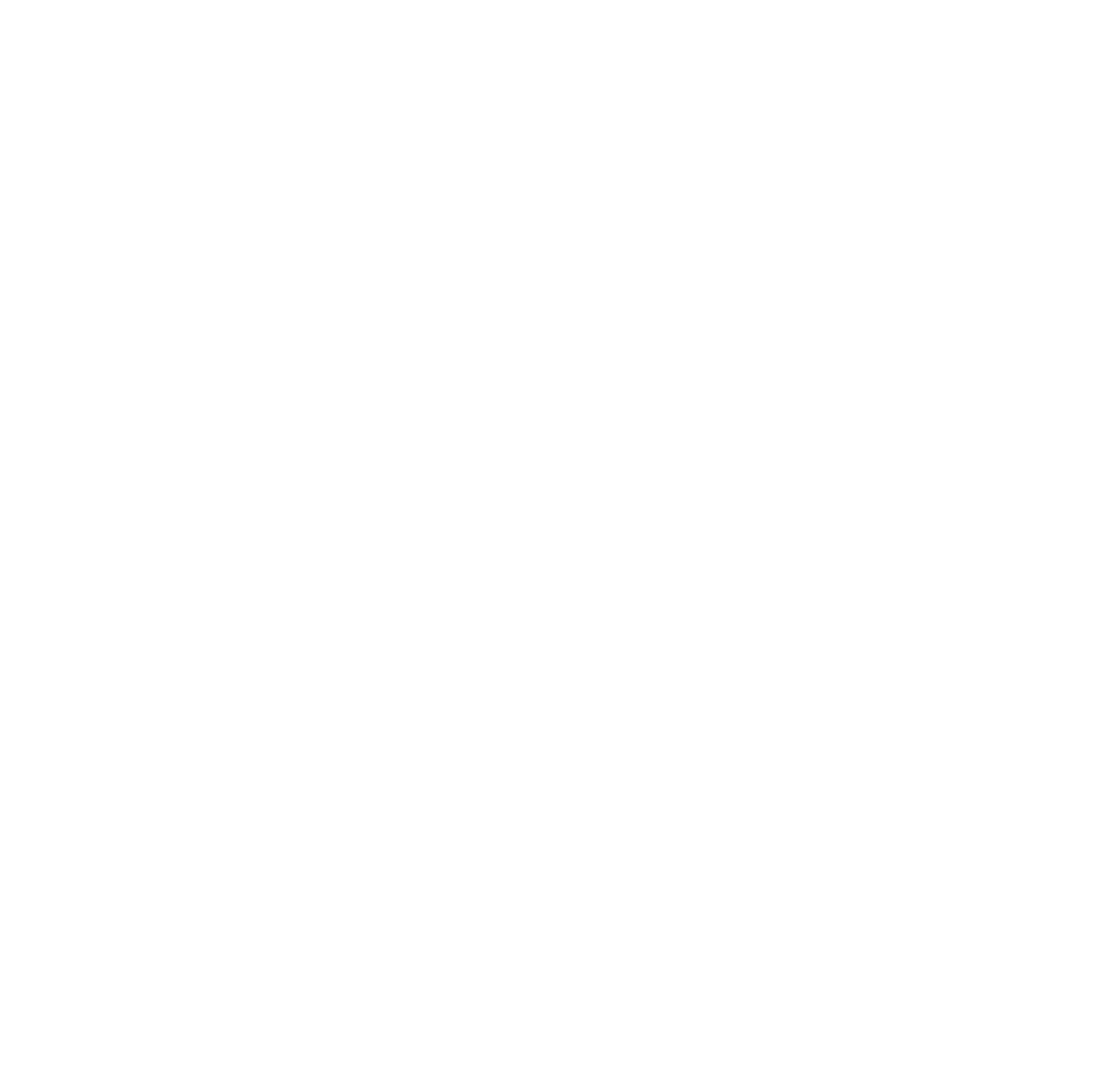
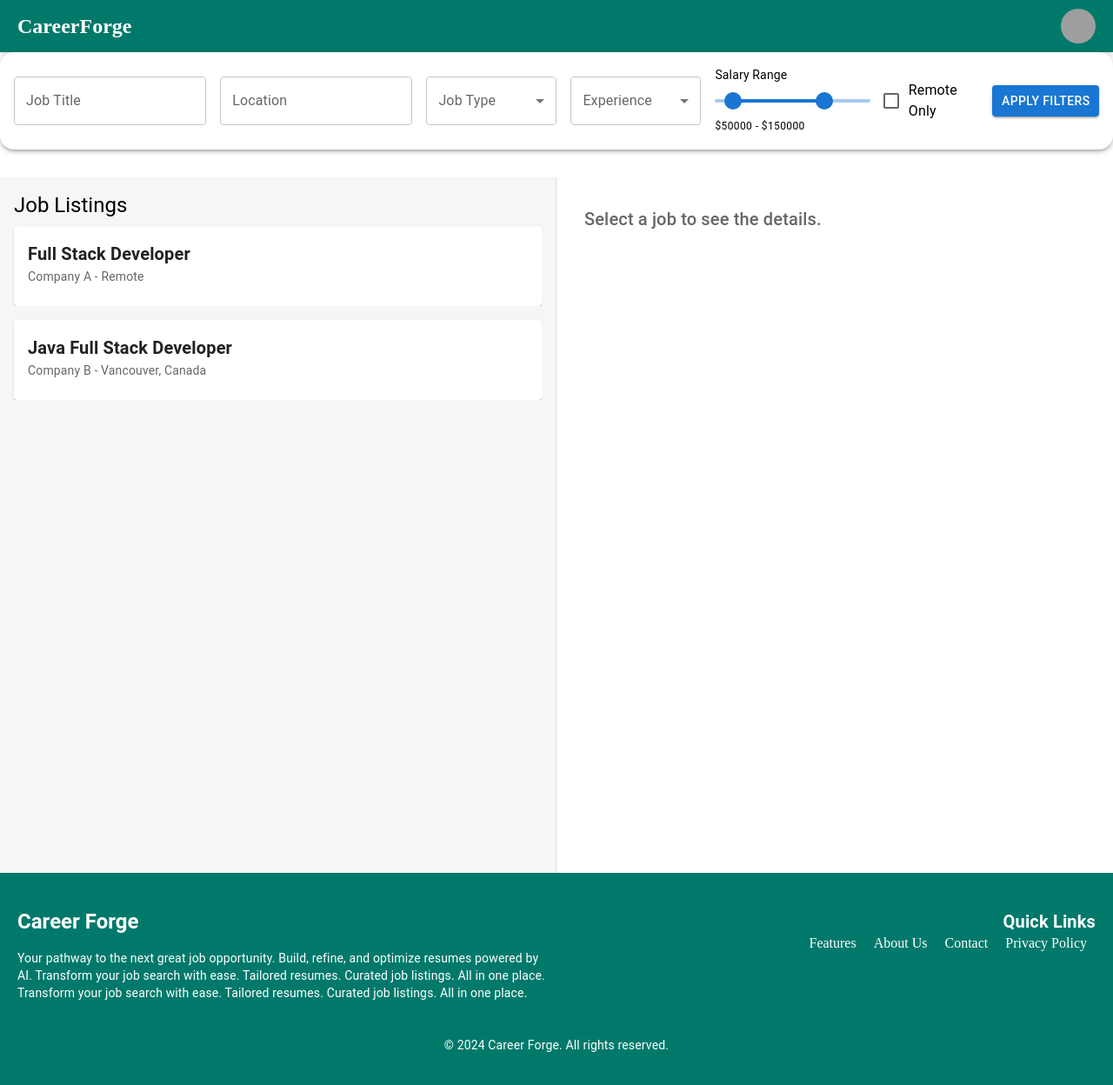
Before and after one commit to RamKashyap2050/CareerForge, a React (Vite) app in the folder frontend/: page /joblistings in a window 1280 px wide. Before the commit this address had no page. Shown: the top 1248 px of the page at 87% size. Before the commit the page ends 800 px from the top, so only its background shows below. Built offline with nearby package versions, Linux system fonts and the light colour scheme; grey boxes are pictures that could not be loaded.

Commit message:
Job Listings UI Developement complete, Puppeteer Integration work started, Test cases developed, More room for Asthethic UI look

```diff
--- a/frontend/src/App.jsx
+++ b/frontend/src/App.jsx
@@ -5,6 +5,7 @@
 import Signup from "./pages/signup";
 import Dashboard from "./pages/Dashboard";
 import CreateCustomResume from "./pages/CreateCustomResume";
+import JobListings from "./pages/JobListings";
 
 const App = () => {
   return (
@@ -15,6 +16,7 @@
         <Route path="/signup" element={<Signup />} />
         <Route path="/dashboard" element={<Dashboard />} />
         <Route path="/customresume" element={<CreateCustomResume />} />
+        <Route path="/joblistings" element={<JobListings />} />
       </Routes>
     </Router>
   );
--- /dev/null
+++ b/frontend/src/Components/Filters.jsx
@@ -0,0 +1,142 @@
+import React, { useState } from "react";
+import {
+  Box,
+  TextField,
+  FormControl,
+  InputLabel,
+  Select,
+  MenuItem,
+  Slider,
+  Checkbox,
+  FormControlLabel,
+  Button,
+  Typography,
+  FormGroup,
+} from "@mui/material";
+
+const Filters = ({ onFilterChange }) => {
+  const [jobTitle, setJobTitle] = useState("");
+  const [location, setLocation] = useState("");
+  const [jobType, setJobType] = useState("");
+  const [experience, setExperience] = useState("");
+  const [salaryRange, setSalaryRange] = useState([50000, 150000]);
+  const [datePosted, setDatePosted] = useState("");
+  const [remote, setRemote] = useState(false);
+  const [skills, setSkills] = useState([]);
+
+  const handleFilterChange = () => {
+    const filters = {
+      jobTitle,
+      location,
+      jobType,
+      experience,
+      salaryRange,
+      datePosted,
+      remote,
+      skills,
+    };
+    onFilterChange(filters);
+  };
+
+  return (
+    <Box
+      display="flex"
+      justifyContent="space-around"
+      alignItems="center"
+      p={2}
+      bgcolor="white"
+      boxShadow={3}
+      borderRadius={4}
+      mb={4}
+    >
+      {/* Job Title Filter */}
+      <TextField
+        label="Job Title"
+        variant="outlined"
+        value={jobTitle}
+        onChange={(e) => setJobTitle(e.target.value)}
+        placeholder="Full Stack Developer"
+        sx={{ minWidth: "200px", mr: 2 }}
+      />
+
+      {/* Location Filter */}
+      <TextField
+        label="Location"
+        variant="outlined"
+        value={location}
+        onChange={(e) => setLocation(e.target.value)}
+        placeholder="Montreal, Remote"
+        sx={{ minWidth: "200px", mr: 2 }}
+      />
+
+      {/* Job Type Filter */}
+      <FormControl sx={{ minWidth: "150px", mr: 2 }}>
+        <InputLabel>Job Type</InputLabel>
+        <Select value={jobType} onChange={(e) => setJobType(e.target.value)}>
+          <MenuItem value="">Select</MenuItem>
+          <MenuItem value="Full-time">Full-time</MenuItem>
+          <MenuItem value="Part-time">Part-time</MenuItem>
+          <MenuItem value="Contract">Contract</MenuItem>
+          <MenuItem value="Internship">Internship</MenuItem>
+          <MenuItem value="Freelance">Freelance</MenuItem>
+        </Select>
+      </FormControl>
+
+      {/* Experience Level Filter */}
+      <FormControl sx={{ minWidth: "150px", mr: 2 }}>
+        <InputLabel>Experience</InputLabel>
+        <Select
+          value={experience}
+          onChange={(e) => setExperience(e.target.value)}
+        >
+          <MenuItem value="">Select</MenuItem>
+          <MenuItem value="Entry">Entry-level</MenuItem>
+          <MenuItem value="Mid">Mid-level</MenuItem>
+          <MenuItem value="Senior">Senior-level</MenuItem>
+        </Select>
+      </FormControl>
+
+      {/* Salary Range Filter */}
+      <Box sx={{ width: "200px", mr: 2 }}>
+        <Typography variant="body2" gutterBottom>
+          Salary Range
+        </Typography>
+        <Slider
+          value={salaryRange}
+          onChange={(e, newValue) => setSalaryRange(newValue)}
+          valueLabelDisplay="auto"
+          min={30000}
+          max={200000}
+          step={10000}
+        />
+        <Typography variant="caption">
+          ${salaryRange[0]} - ${salaryRange[1]}
+        </Typography>
+      </Box>
+
+      {/* Remote Filter */}
+      <FormControlLabel
+        control={
+          <Checkbox
+            checked={remote}
+            onChange={(e) => setRemote(e.target.checked)}
+          />
+        }
+        label="Remote Only"
+        sx={{ mr: 2 }}
+      />
+
+      {/* Apply Filters Button */}
+      <Button
+        variant="contained"
+        color="primary"
+        onClick={handleFilterChange}
+        sx={{ whiteSpace: "nowrap" }}
+      >
+        Apply Filters
+      </Button>
+    </Box>
+  );
+};
+
+export default Filters;
--- /dev/null
+++ b/frontend/src/Components/Footer.jsx
@@ -0,0 +1,65 @@
+import React from "react";
+import { Box, Typography, Link, Grid } from "@mui/material";
+import { styled } from "@mui/system";
+
+// Styled component for footer background color
+const FooterContainer = styled(Box)({
+  backgroundColor: "#00796b", // Teal green
+  color: "#ffffff", // White text color
+  padding: "40px 20px",
+  position: "relative",
+  bottom: 0,
+  width: "100%",
+  textAlign: "center",
+});
+
+const FooterLink = styled(Link)({
+  color: "#ffffff", // White text for links
+  textDecoration: "none",
+  margin: "0 10px",
+  "&:hover": {
+    color: "#000000", // Black text on hover
+  },
+});
+
+const Footer = () => {
+  return (
+    <FooterContainer>
+      <Grid container spacing={2}>
+        {/* Left Side: Branding and Info */}
+        <Grid item xs={12} md={6} textAlign="left">
+          <Typography variant="h5" fontWeight="bold">
+            Career Forge
+          </Typography>
+          <Typography variant="body2" mt={2}>
+            Your pathway to the next great job opportunity. Build, refine, and
+            optimize resumes powered by AI. Transform your job search with ease.
+            Tailored resumes. Curated job listings. All in one place. Transform
+            your job search with ease. Tailored resumes. Curated job listings.
+            All in one place.
+          </Typography>
+          <Typography variant="body2" mt={1}></Typography>
+        </Grid>
+
+        {/* Right Side: Links */}
+        <Grid item xs={12} md={6} textAlign="right">
+          <Typography variant="h6" fontWeight="bold">
+            Quick Links
+          </Typography>
+          <FooterLink href="#features">Features</FooterLink>
+          <FooterLink href="#about">About Us</FooterLink>
+          <FooterLink href="#contact">Contact</FooterLink>
+          <FooterLink href="#privacy">Privacy Policy</FooterLink>
+        </Grid>
+      </Grid>
+
+      <Box mt={4}>
+        <Typography variant="body2">
+          &copy; {new Date().getFullYear()} Career Forge. All rights reserved.
+        </Typography>
+      </Box>
+    </FooterContainer>
+  );
+};
+
+export default Footer;
--- a/frontend/src/Components/Navbar.jsx
+++ b/frontend/src/Components/Navbar.jsx
@@ -33,6 +33,9 @@
   const handleDashboard = () => {
     navigate("/dashboard");
   };
+  const handleJobListings = () => {
+    navigate("/joblistings")
+  }
   const styles = {
     appBar: {
       backgroundColor: "#00796b",
@@ -119,6 +122,9 @@
         <div style={styles.menuItem} onClick={handleCustomResume}>
           Create Custom Resume
         </div>
+        <div style={styles.menuItem} onClick={handleJobListings}>
+          View Job Listings
+        </div>
         <div style={styles.menuItem} onClick={handleLogout}>
           Logout
         </div>
--- a/frontend/src/pages/CreateCustomResume.jsx
+++ b/frontend/src/pages/CreateCustomResume.jsx
@@ -5,6 +5,7 @@
 import FlutterDashIcon from "@mui/icons-material/FlutterDash";
 import axios from "axios";
 import { PDFDocument, rgb, StandardFonts } from "pdf-lib";
+import Footer from "../Components/Footer";
 
 const RootContainer = styled(Box)(({ theme }) => ({
   padding: "2rem",
@@ -594,6 +595,7 @@
           </Grid>
         </Grid>
       </RootContainer>
+      <Footer />
     </>
   );
 };
--- a/frontend/src/pages/Dashboard.jsx
+++ b/frontend/src/pages/Dashboard.jsx
@@ -18,6 +18,7 @@
 import EducationStep from "../Components/EducationStep";
 import { PDFDocument, rgb, StandardFonts } from "pdf-lib";
 import axios from "axios";
+import Footer from "../Components/Footer";
 const Dashboard = () => {
   // Use this function in your component or trigger it with a button click
 
@@ -984,6 +985,7 @@
           </Grid>
         </Grid>
       )}
+      <Footer/>
     </div>
   );
 };
--- /dev/null
+++ b/frontend/src/pages/JobListings.jsx
@@ -0,0 +1,117 @@
+// JobListings.js
+import React, { useState } from "react";
+import {
+  Card,
+  CardContent,
+  Typography,
+  Grid,
+  Button,
+  Box,
+} from "@mui/material";
+import Filters from "../Components/Filters";
+import Navbar from "../Components/Navbar";
+import Footer from "../Components/Footer";
+
+const jobData = [
+  {
+    id: 1,
+    title: "Full Stack Developer",
+    company: "Company A",
+    location: "Remote",
+    description:
+      "Developing backend services and frontend UI with React and NodeJS.",
+  },
+  {
+    id: 2,
+    title: "Java Full Stack Developer",
+    company: "Company B",
+    location: "Vancouver, Canada",
+    description: "Developing with Spring Boot and React.",
+  },
+  // Add more job listings here...
+];
+
+const JobListings = () => {
+  const [selectedJob, setSelectedJob] = useState(null);
+
+  const handleJobClick = (job) => {
+    setSelectedJob(job);
+  };
+
+  return (
+    <>
+      <Navbar />
+      <Filters />
+      <Box display="flex" height="100vh">
+        {/* Left Side - Job Listings */}
+        <Box
+          width="50%"
+          overflow="auto"
+          borderRight="1px solid #ddd"
+          bgcolor="#f4f6f8"
+          p={2}
+        >
+          <Typography variant="h5" gutterBottom>
+            Job Listings
+          </Typography>
+          <Grid container spacing={2}>
+            {jobData.map((job) => (
+              <Grid item xs={12} key={job.id}>
+                <Card
+                  sx={{
+                    cursor: "pointer",
+                    "&:hover": { backgroundColor: "#e3f2fd" },
+                  }}
+                  onClick={() => handleJobClick(job)}
+                >
+                  <CardContent>
+                    <Typography variant="h6" fontWeight="bold">
+                      {job.title}
+                    </Typography>
+                    <Typography variant="body2" color="textSecondary">
+                      {job.company} - {job.location}
+                    </Typography>
+                  </CardContent>
+                </Card>
+              </Grid>
+            ))}
+          </Grid>
+        </Box>
+
+        {/* Right Side - Job Details */}
+        <Box width="50%" p={4}>
+          {selectedJob ? (
+            <Card>
+              <CardContent>
+                <Typography variant="h4" fontWeight="bold" gutterBottom>
+                  {selectedJob.title}
+                </Typography>
+                <Typography variant="h6" color="textSecondary">
+                  {selectedJob.company} - {selectedJob.location}
+                </Typography>
+                <Typography variant="body1" mt={2}>
+                  {selectedJob.description}
+                </Typography>
+                <Button
+                  variant="contained"
+                  color="primary"
+                  sx={{ mt: 4 }}
+                  onClick={() => window.alert("Apply button clicked!")}
+                >
+                  Apply Now
+                </Button>
+              </CardContent>
+            </Card>
+          ) : (
+            <Typography variant="h6" color="textSecondary">
+              Select a job to see the details.
+            </Typography>
+          )}
+        </Box>
+      </Box>
+      <Footer />
+    </>
+  );
+};
+
+export default JobListings;
```
Also changed, not shown: 3 other files (tests, documents, lock files or other folders).
